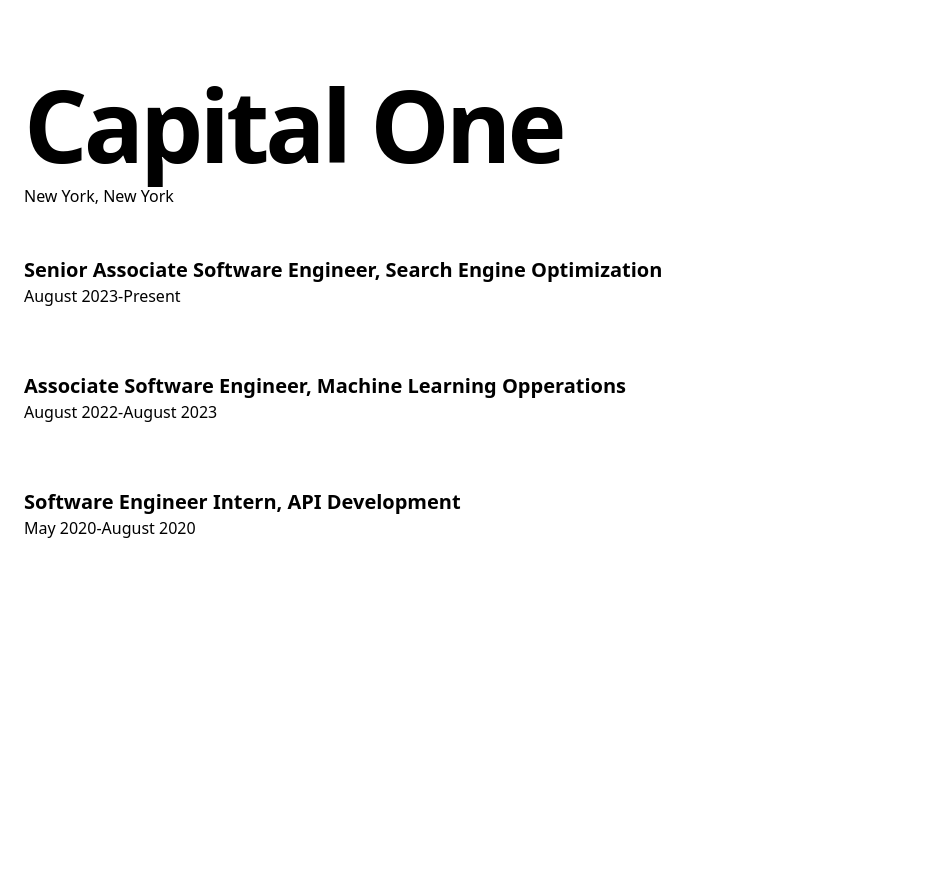
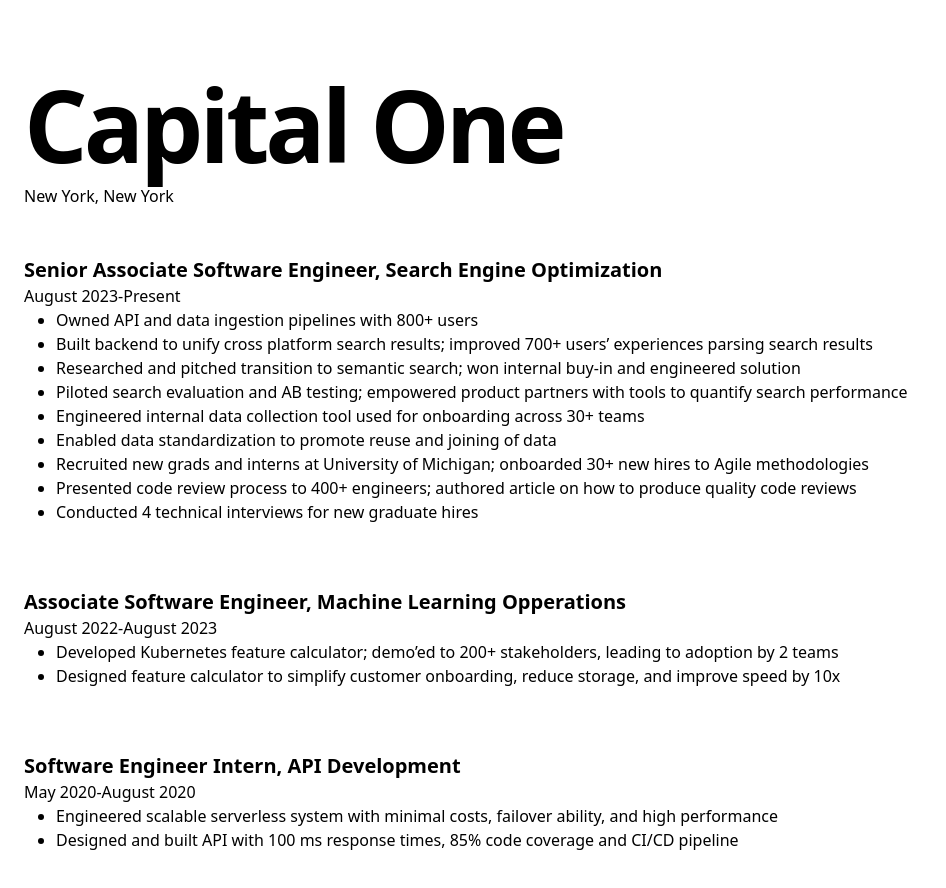
Before and after one commit to hadpeter/hadleypeterson-info, a Next.js app: page /experience/capital_one in a window 1280 px wide. Shown: the whole page, without its empty margins (0-946 px from the left). Built offline with nearby package versions, Linux system fonts and the light colour scheme.

Commit message:
headshot and skills updated

```diff
--- a/app/education/page.js
+++ b/app/education/page.js
@@ -4,7 +4,9 @@
 import JobHighlight from "../components/JobHighlight.js"
 
 export default function EducationAndSkills() {
-    var skills = ["c++", "python"]
+    var languages = ["C++", "Python", "JavaScript", "React", "Next.js", "Svelte", "Go",
+    "YAML", "SQL", "C"]
+    var technologies = ["Splunk", "OpenSearch", "Lambda", "DynamoDB", "AWS ECS", "AWS CodeDeploy", "Load Balancers", "EMR", "Route53", "Snowflake", "Kubernetes", "Docker", "Jenkins", "Git"]
 
     return (
         <div className="min-h-screen my-6 mx-6">
@@ -16,7 +18,7 @@
                 <JobHighlight title="University of Michigan" focus="College of Engineering" date="September 2017-May 2021"></JobHighlight>
                 <ul>
                     <li>
-                        Bachelors of Science in Computer Science Engineering
+                        Bachelor of Science in Computer Science Engineering
                     </li>
                     <li>
                         <b>Instructional Aide:</b> EECS 376: Foundations of Computer Science
@@ -28,7 +30,10 @@
             </section>
             <section className="mb-16">
                 <PageSubTitleComponet title="Skills"></PageSubTitleComponet>
-                <DoubleListComponent items={skills}></DoubleListComponent>
+                <h4>Languages and Frameworks</h4>
+                <DoubleListComponent items={languages}></DoubleListComponent>
+                <h4>Technologies</h4>
+                <DoubleListComponent items={technologies}></DoubleListComponent>
             </section>
         </div>
 
--- a/app/experience/capital_one/page.js
+++ b/app/experience/capital_one/page.js
@@ -14,26 +14,30 @@
             </section>
             <section className="mb-16">
                 <JobHighlight title="Senior Associate Software Engineer" focus="Search Engine Optimization" date="August 2023-Present"></JobHighlight>
-                <ul>
-                    <li>
-
-                    </li>
+                <ul class="list-disc mx-8">
+                    <li>Owned API and data ingestion pipelines with 800+ users</li>
+                    <li>Built backend to unify cross platform search results; improved 700+ users’ experiences parsing search results</li>
+                    <li>Researched and pitched transition to semantic search; won internal buy-in and engineered solution</li>
+                    <li>Piloted search evaluation and AB testing; empowered product partners with tools to quantify search performance</li>
+                    <li>Engineered internal data collection tool used for onboarding across 30+ teams</li>
+                    <li>Enabled data standardization to promote reuse and joining of data</li>
+                    <li>Recruited new grads and interns at University of Michigan; onboarded 30+ new hires to Agile methodologies</li>
+                    <li>Presented code review process to 400+ engineers; authored article on how to produce quality code reviews</li>
+                    <li>Conducted 4 technical interviews for new graduate hires</li>
                 </ul>
             </section>
             <section className="mb-16">
                 <JobHighlight title="Associate Software Engineer" focus="Machine Learning Opperations" date="August 2022-August 2023"></JobHighlight>
-                <ul>
-                    <li>
-
-                    </li>
+                <ul class="list-disc mx-8">
+                    <li>Developed Kubernetes feature calculator; demo’ed to 200+ stakeholders, leading to adoption by 2 teams</li>
+                    <li>Designed feature calculator to simplify customer onboarding, reduce storage, and improve speed by 10x</li>
                 </ul>
             </section>
             <section className="mb-16">
                 <JobHighlight title="Software Engineer Intern" focus="API Development" date="May 2020-August 2020"></JobHighlight>
-                <ul>
-                    <li>
-
-                    </li>
+                <ul class="list-disc mx-8">
+                    <li>Engineered scalable serverless system with minimal costs, failover ability, and high performance</li>
+                    <li>Designed and built API with 100 ms response times, 85% code coverage and CI/CD pipeline</li>
                 </ul>
             </section>
         </div>
--- a/app/experience/quicken_loans/page.js
+++ b/app/experience/quicken_loans/page.js
@@ -13,10 +13,9 @@
                 </div>
             </section>
             <JobHighlight title="Software Engineer Intern" focus="API Development" date="May 2019-August 2019"></JobHighlight>
-            <ul>
-                <li>
-
-                </li>
+            <ul class="list-disc mx-8">
+                <li>Led agile team to develop an internal site providing visibility into test data, simplifying developer testing process</li>
+                <li>Executed full stack engineering and automated end-to-end testing to deliver QL Partner Portal redesign</li>
             </ul>
         </div>
     )
--- a/app/page.js
+++ b/app/page.js
@@ -18,7 +18,7 @@
         <Container>
           <div className="flex flex-wrap mt-4 items-center">
             <div className="w-1/4">
-              <img src="/prof_pic.jpeg" className="w-7/8 h-7/8 rounded-full mr-4" alt="profile picture"/>
+              <img src="/headshot.jpg" className="w-7/8 h-7/8 rounded-full mr-4" alt="profile picture"/>
             </div>
             <div className="mx-4 w-2/3">
             I am a software engineer passionate about designing robust data systems, communicating complex technical concepts and mentoring fellow engineers.
```
Also changed, not shown: public/headshot.jpg (added), public/headshot.png (deleted).
